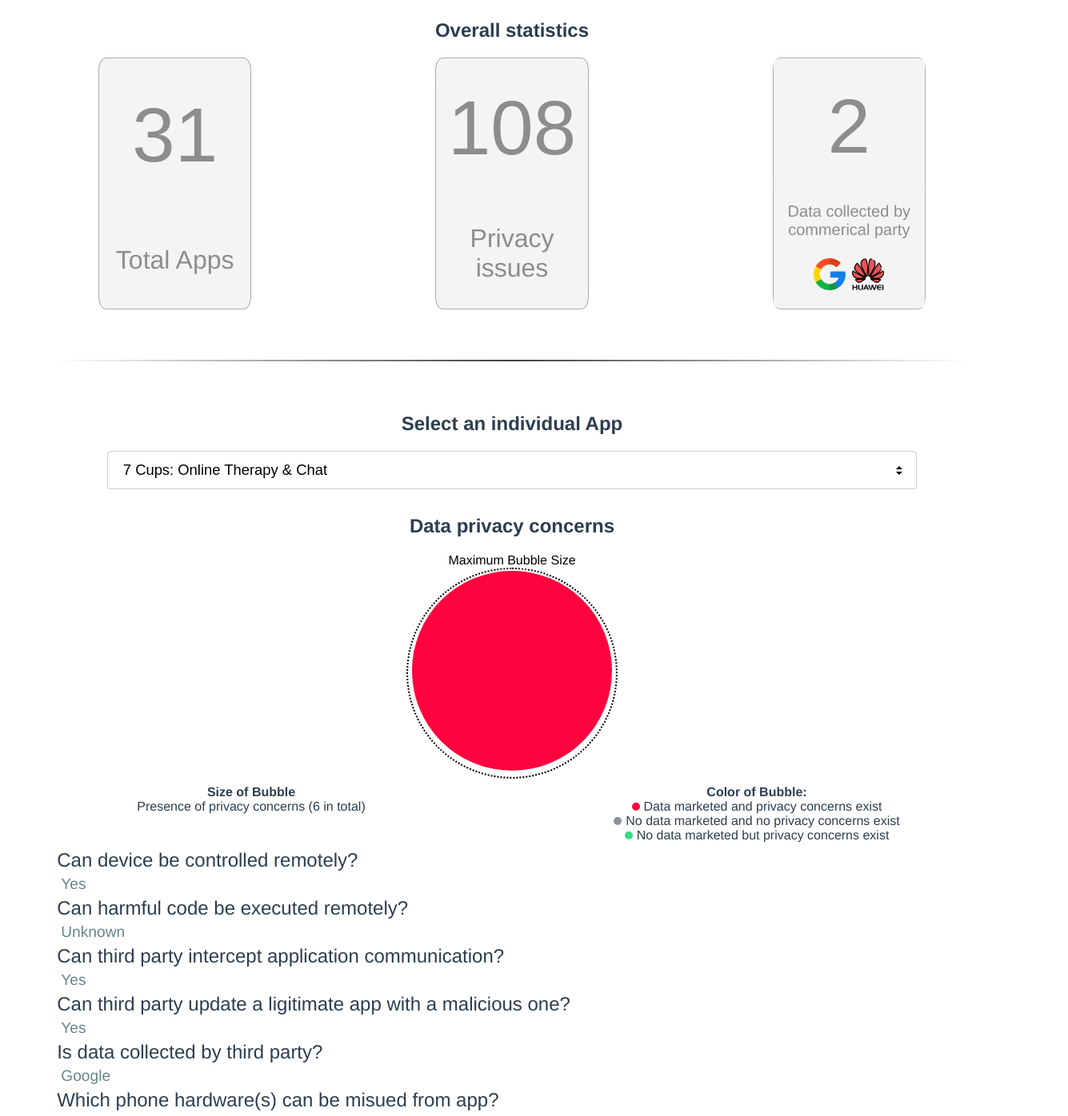
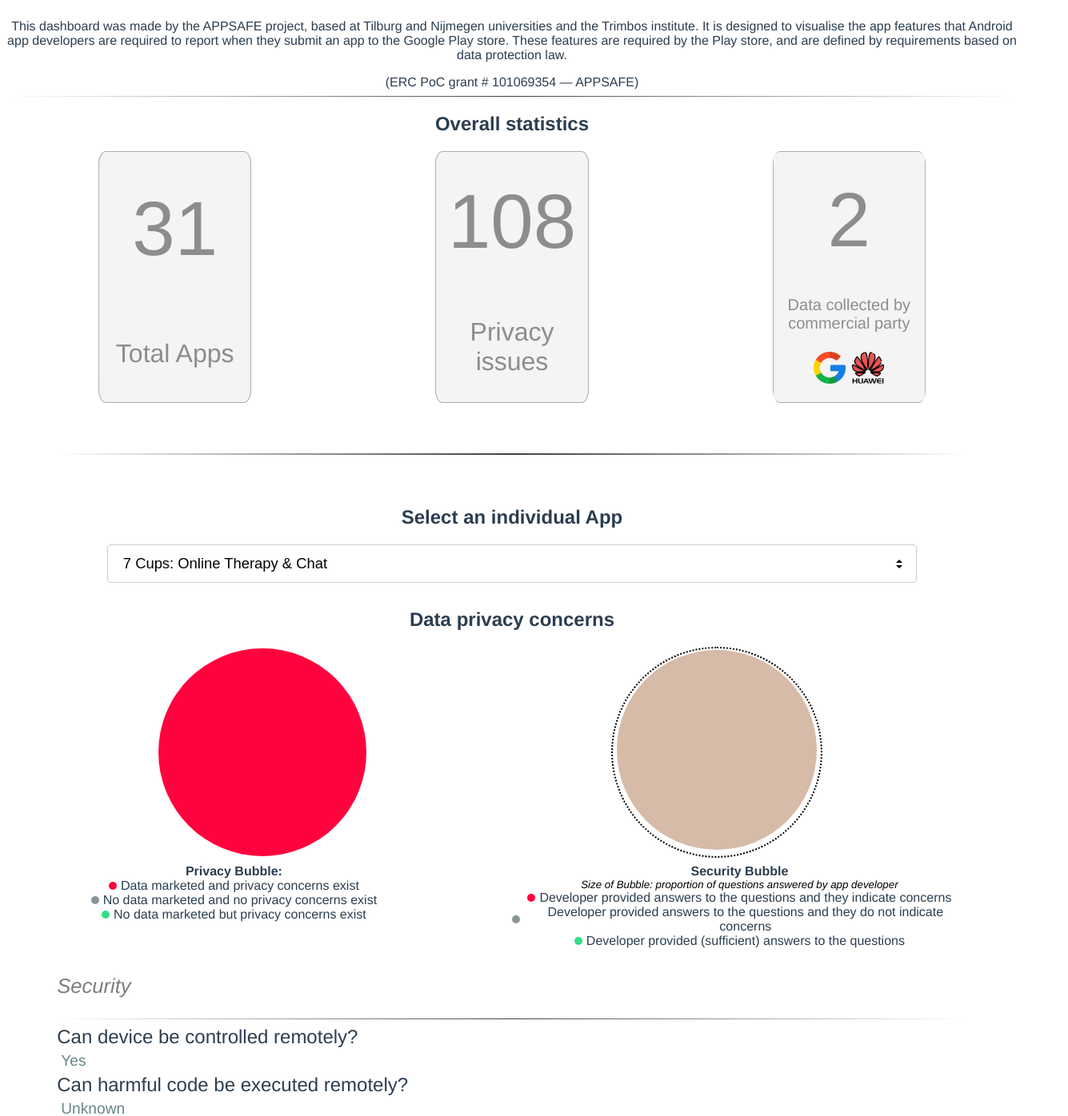
Before and after one commit to JesperStromblad/appsafe-dashboard, a Vue app: page / in a window 1280 px wide. Shown: the part 140-1536 px from the top of the page at 80% size, 1335 px wide, since content can reach past the window. Built offline with nearby package versions, Linux system fonts and the light colour scheme.

Commit message:
new changes

```diff
--- a/src/App.vue
+++ b/src/App.vue
@@ -1,5 +1,12 @@
 <template>
     <div class="header"><h2 class="title">DashBoard</h2></div>
+    <p>
+        This dashboard was made by the APPSAFE project, based at Tilburg and Nijmegen universities and the Trimbos institute. It is designed
+        to visualise the app features that Android app developers are required to report when they submit an app to the Google Play store.
+        These features are required by the Play store, and are defined by requirements based on data protection law.
+    </p>
+    <span>(ERC PoC grant # 101069354 — APPSAFE)</span>
+    <hr />
     <h2>Overall statistics</h2>
     <div v-for="(app, index) in appData" :key="index">
         <div class="blocks">
@@ -21,6 +28,8 @@
 
         <SphereFills :issues="getIssues(app, selectedOption)" :sphereColor="getColor(app, selectedOption)"></SphereFills>
         <div class="qna-block">
+            <p class="category">Security</p>
+            <hr />
             <div class="question">Can device be controlled remotely?</div>
             <div class="answer">{{ getQuestion1(app, selectedOption) }}</div>
             <div class="question">Can harmful code be executed remotely?</div>
@@ -29,15 +38,18 @@
             <div class="answer">{{ getQuestion3(app, selectedOption) }}</div>
             <div class="question">Can third party update a ligitimate app with a malicious one?</div>
             <div class="answer">{{ getQuestion4(app, selectedOption) }}</div>
+            <div class="question">Which phone hardware(s) can be misued from app?</div>
+            <div class="answer">{{ getQuestion6(app, selectedOption) }}</div>
+            <p class="category">Privacy</p>
+            <hr />
             <div class="question">Is data collected by third party?</div>
             <div class="answer">{{ getQuestion5(app, selectedOption) }}</div>
-            <div class="question">Which phone hardware(s) can be misued from app?</div>
-            <div class="answer">{{ getQuestion6(app, selectedOption) }}</div>
         </div>
     </div>
 </template>
 
 <script setup>
+    // Added changes of Linnet after holidays
     import { onMounted, ref } from 'vue';
     import axios from 'axios';
 
@@ -229,6 +241,12 @@
         font-size: 1.5em;
         text-align: left;
     }
+    .category {
+        font-style: italic;
+        font-size: 1.6em;
+        text-align: left;
+        color: rgb(125, 125, 125);
+    }
     .answer {
         font-size: 1.2em;
         text-align: left;
--- a/src/components/BlockDisplay.vue
+++ b/src/components/BlockDisplay.vue
@@ -3,7 +3,7 @@
         <div :class="!company ? 'data numbers' : 'data numbers align'">{{ data }}</div>
         <div v-if="!company" class="data label">{{ info }}</div>
         <div v-else class="data">
-            <p class="analytic-label">Data collected by commerical party</p>
+            <p class="analytic-label">Data collected by commercial party</p>
             <img src="../assets/google.png" width="40px" height="40px" />
             <img src="../assets/huawei.png" width="40px" height="40px" />
         </div>
--- a/src/components/SphereFills.vue
+++ b/src/components/SphereFills.vue
@@ -1,29 +1,47 @@
 <template>
-    <p>Maximum Bubble Size</p>
-    <div class="outer_sphere outer_fill">
-        <div id="sphere_id" class="sphere fill"></div>
+    <div class="parallel_sphere">
+        <div>
+            <div id="sphere_color" class="sphere fill"></div>
+        </div>
+        <div class="outer_sphere outer_fill">
+            <div id="sphere_id" class="sphere fill"></div>
+        </div>
     </div>
     <div class="label-container">
         <div class="label-column">
             <div class="label">
-                <div class="info">Size of Bubble</div>
-                <div class="desc">Presence of privacy concerns (6 in total)</div>
+                <div class="label">
+                    <div class="info">Privacy Bubble:</div>
+                    <div class="desc">
+                        <div class="block-red"></div>
+                        Data marketed and privacy concerns exist
+                    </div>
+                    <div class="desc">
+                        <div class="block-gray"></div>
+                        No data marketed and no privacy concerns exist
+                    </div>
+                    <div class="desc">
+                        <div class="block-green"></div>
+                        No data marketed but privacy concerns exist
+                    </div>
+                </div>
             </div>
         </div>
         <div class="label-column">
             <div class="label">
-                <div class="info">Color of Bubble:</div>
+                <div class="info">Security Bubble</div>
+                <p class="legend-info">Size of Bubble: proportion of questions answered by app developer</p>
                 <div class="desc">
                     <div class="block-red"></div>
-                    Data marketed and privacy concerns exist
+                    Developer provided answers to the questions and they indicate concerns
                 </div>
                 <div class="desc">
                     <div class="block-gray"></div>
-                    No data marketed and no privacy concerns exist
+                    Developer provided answers to the questions and they do not indicate concerns
                 </div>
                 <div class="desc">
                     <div class="block-green"></div>
-                    No data marketed but privacy concerns exist
+                    Developer provided (sufficient) answers to the questions
                 </div>
             </div>
         </div>
@@ -32,7 +50,6 @@
 
 <script setup>
     import { defineProps, onMounted, watch } from 'vue';
-
     // Define props
     const props = defineProps({
         issues: {
@@ -68,7 +85,10 @@
     );
 
     function setSpehereFillColor() {
-        document.getElementById('sphere_id').style.background = props.sphereColor;
+        console.debug(props.sphereColor);
+        document.getElementById('sphere_color').style.width = '260px';
+        document.getElementById('sphere_color').style.height = '260px';
+        document.getElementById('sphere_color').style.background = props.sphereColor;
     }
 
     onMounted(() => {
@@ -96,7 +116,6 @@
     }
 
     .sphere {
-        margin-top: 10%;
         border-radius: 50%;
         width: 90%;
         margin-left: auto;
@@ -104,7 +123,7 @@
     }
 
     .fill {
-        background: yellow;
+        background: #d6bba9;
     }
 
     .label-container {
@@ -119,7 +138,7 @@
         flex-direction: column;
         align-items: center; /* Center align items horizontally */
         text-align: center; /* Center align text within each column */
-        margin-right: 20px;
+        margin-right: 5%;
     }
 
     .label {
@@ -128,6 +147,11 @@
 
     .info {
         font-weight: bold;
+    }
+
+    .legend-info {
+        font-size: smaller;
+        font-style: italic;
     }
 
     .block-red,
@@ -156,4 +180,11 @@
         align-items: center;
         justify-content: center; /* Center align content horizontally */
     }
+    .parallel_sphere {
+        display: flex;
+        align-items: center; /* Center align items horizontally */
+        justify-content: center; /* Center align content horizontally */
+        width: 90%;
+        margin-left: 15%;
+    }
 </style>
```
